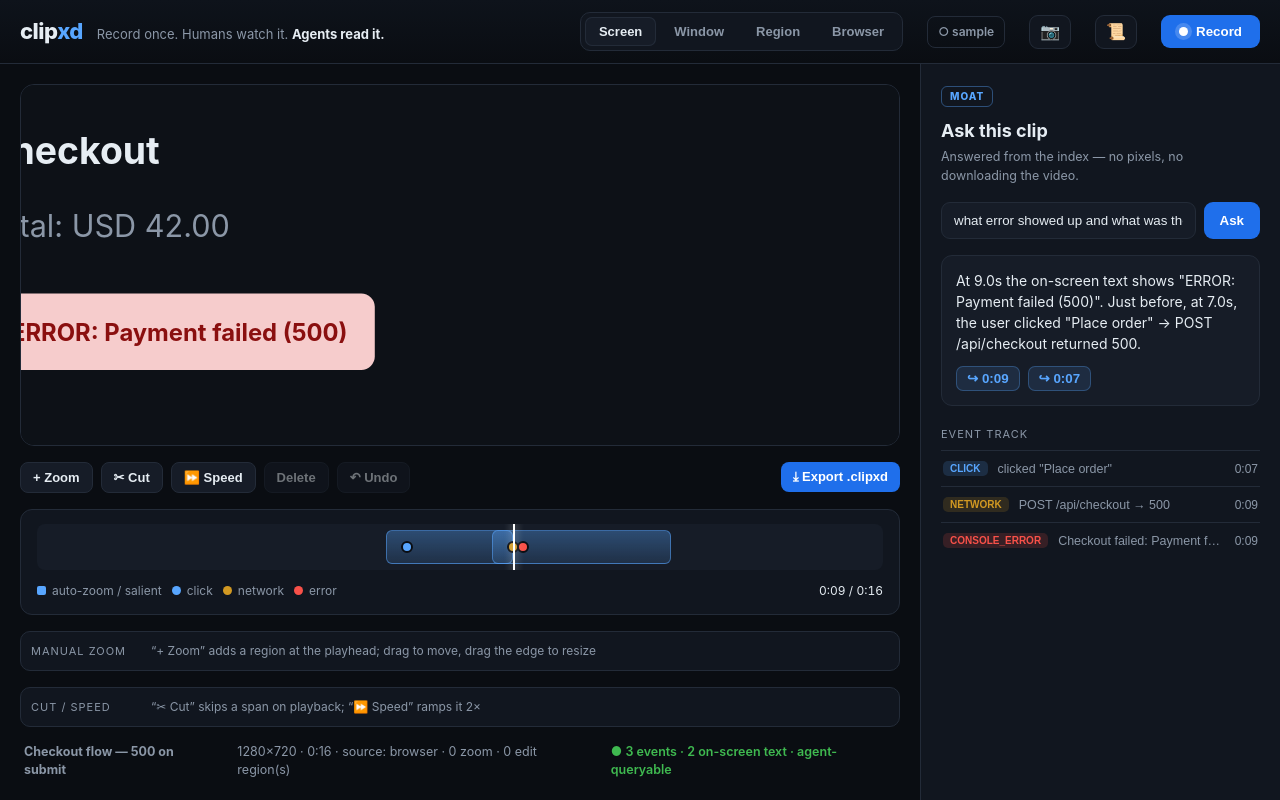
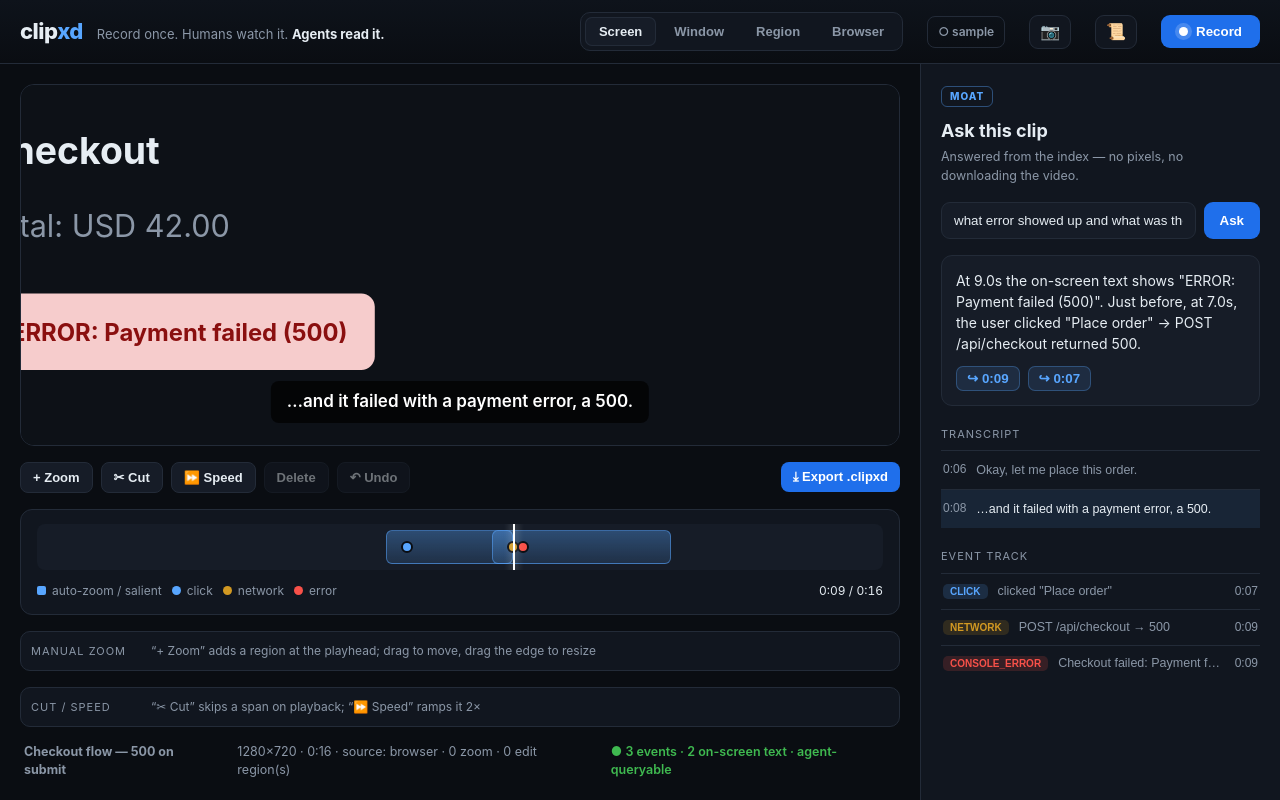
Before and after one commit to rohansx/clipxd, a React (Vite) app in the folder app/: page / in a window 1280 px wide. Built offline with nearby package versions, Linux system fonts and the light colour scheme.

Commit message:
feat(app): surface transcript — caption overlay on the video + clickable transcript track with active-segment highlight

```diff
--- a/app/src/App.tsx
+++ b/app/src/App.tsx
@@ -71,6 +71,7 @@ export default function App() {
   const activeEpisode = useMemo(() => data.episodes.find((e) => t >= e.start && t <= e.end), [data, t]);
   const manual = regionAt(regions, t);
   const speed = editAt(edits, t, "speed");
+  const caption = data.transcript.find((s) => t >= s.start && t <= s.end);
 
   // ── Record: screen capture (+ optional camera bubble) → /ingest → reload on the new clip ──
   const apiBase = conn?.api ?? "http://127.0.0.1:8787";
@@ -103,7 +104,7 @@ export default function App() {
 
       <main className="stage">
         <section className="editor">
-          <Preview clip={data} conn={live ? conn : null} zoom={zoom} t={t} manualScale={manual?.scale} speedRate={speed?.rate} videoRef={videoRef} episode={activeEpisode?.label} />
+          <Preview clip={data} conn={live ? conn : null} zoom={zoom} t={t} manualScale={manual?.scale} speedRate={speed?.rate} caption={caption?.text} videoRef={videoRef} episode={activeEpisode?.label} />
           <div className="toolbar">
             <button onClick={addRegion}>+ Zoom</button>
             <button onClick={() => addEdit("trim")}>✂ Cut</button>
@@ -133,7 +134,7 @@ export default function App() {
             <span className="agentic">● {data.events.length} events · {data.onScreenText.length} on-screen text · agent-queryable</span>
           </div>
         </section>
-        <Agent clip={data} conn={live ? conn : null} onSeek={seek} />
+        <Agent clip={data} conn={live ? conn : null} t={t} onSeek={seek} />
       </main>
       {camStream && <CameraBubble stream={camStream} />}
       {showPrompter && <Prompter onClose={() => setShowPrompter(false)} />}
@@ -154,8 +155,8 @@ function CameraBubble({ stream }: { stream: MediaStream }) {
   );
 }
 
-function Preview({ clip, conn, zoom, t, manualScale, speedRate, videoRef, episode }: {
-  clip: Clip; conn: Conn | null; zoom: ZoomKeyframe[]; t: number; manualScale?: number; speedRate?: number;
+function Preview({ clip, conn, zoom, t, manualScale, speedRate, caption, videoRef, episode }: {
+  clip: Clip; conn: Conn | null; zoom: ZoomKeyframe[]; t: number; manualScale?: number; speedRate?: number; caption?: string;
   videoRef: React.RefObject<HTMLVideoElement>; episode?: string;
 }) {
   const hasVideo = conn && zoom.length > 0;
@@ -183,6 +184,7 @@ function Preview({ clip, conn, zoom, t, manualScale, speedRate, videoRef, episod
         <div className="zoom-badge">◎ {kf.scale.toFixed(1)}× auto-zoom</div>
       ) : null}
       {speedRate ? <div className="speed-badge">⏩ {speedRate}× speed</div> : null}
+      {caption ? <div className="caption">{caption}</div> : null}
     </div>
   );
 }
@@ -211,7 +213,7 @@ function Timeline({ clip, t, onSeek }: { clip: Clip; t: number; onSeek: (t: numb
   );
 }
 
-function Agent({ clip, conn, onSeek }: { clip: Clip; conn: Conn | null; onSeek: (t: number) => void }) {
+function Agent({ clip, conn, t, onSeek }: { clip: Clip; conn: Conn | null; t: number; onSeek: (t: number) => void }) {
   const [q, setQ] = useState(clip.qa[0]?.q ?? "what error showed up and what was the user doing right before it");
   const [answer, setAnswer] = useState<ClipQA | null>(clip.qa[0] ?? null);
   const [busy, setBusy] = useState(false);
@@ -246,6 +248,17 @@ function Agent({ clip, conn, onSeek }: { clip: Clip; conn: Conn | null; onSeek:
           {answer.cites.length > 0 && <div className="cites">{answer.cites.map((c) => <button key={c} className="cite" onClick={() => onSeek(c)}>↪ {fmt(c)}</button>)}</div>}
         </div>
       )}
+      {clip.transcript.length > 0 && (
+        <div className="events">
+          <div className="events-title">transcript</div>
+          {clip.transcript.map((s, i) => (
+            <button key={i} className={"event tseg" + (t >= s.start && t <= s.end ? " active" : "")} onClick={() => onSeek(s.start)}>
+              <span className="tt">{fmt(s.start)}</span>
+              <span className="et">{s.text}</span>
+            </button>
+          ))}
+        </div>
+      )}
       <div className="events">
         <div className="events-title">event track</div>
         {clip.events.slice(0, 12).map((ev, i) => (
--- a/app/src/api.ts
+++ b/app/src/api.ts
@@ -29,6 +29,7 @@ export async function fetchClip(c: Conn): Promise<Clip> {
     })),
     events: (idx.event_track ?? []).map((e: any) => ({ t: e.t, kind: e.kind, text: e.text ?? e.kind })),
     onScreenText: (idx.on_screen_text ?? []).map((o: any) => ({ t: o.start, text: o.text })),
+    transcript: (idx.transcript ?? []).map((s: any) => ({ start: s.start, end: s.end, text: s.text })),
     qa: [],
   };
 }
--- a/app/src/sample.ts
+++ b/app/src/sample.ts
@@ -5,6 +5,7 @@
 export type ZoomEpisode = { start: number; end: number; label: string };
 export type IndexEvent = { t: number; kind: string; text: string };
 export type ClipQA = { q: string; a: string; cites: number[] };
+export type Caption = { start: number; end: number; text: string };
 
 export type Clip = {
   id: string;
@@ -15,6 +16,7 @@ export type Clip = {
   episodes: ZoomEpisode[];
   events: IndexEvent[];
   onScreenText: { t: number; text: string }[];
+  transcript: Caption[];
   qa: ClipQA[];
 };
 
@@ -37,6 +39,10 @@ export const clip: Clip = {
     { t: 0.2, text: "Checkout — app.example.com" },
     { t: 9.0, text: "ERROR: Payment failed (500)" },
   ],
+  transcript: [
+    { start: 6.2, end: 8.6, text: "Okay, let me place this order." },
+    { start: 8.8, end: 12.0, text: "…and it failed with a payment error, a 500." },
+  ],
   qa: [
     {
       q: "what error showed up and what was the user doing right before it",
--- a/app/src/styles.css
+++ b/app/src/styles.css
@@ -156,3 +156,11 @@ body {
 .prompter-edit { width: 100%; height: 180px; box-sizing: border-box; background: transparent; border: 0; color: var(--text); padding: 16px; font-size: 16px; line-height: 1.6; resize: vertical; outline: none; }
 .prompter-scroll { height: 230px; overflow: hidden; padding: 20px 32px; text-align: center; cursor: pointer; }
 .prompter-scroll p { margin: 0 0 14px; font-size: 26px; line-height: 1.5; font-weight: 600; color: #f0f4f8; }
+
+/* ── captions + transcript track ── */
+.caption { position: absolute; bottom: 22px; left: 50%; transform: translateX(-50%); max-width: 80%; background: rgba(0,0,0,.72); color: #fff; padding: 8px 16px; border-radius: 8px; font-size: 17px; font-weight: 600; text-align: center; z-index: 5; }
+.event.tseg { align-items: flex-start; }
+.event.tseg .et { white-space: normal; line-height: 1.45; }
+.event.tseg .tt { padding-top: 1px; }
+.event.active { background: rgba(88,166,255,.10); }
+.event.tseg.active .et { color: var(--text); }
```
